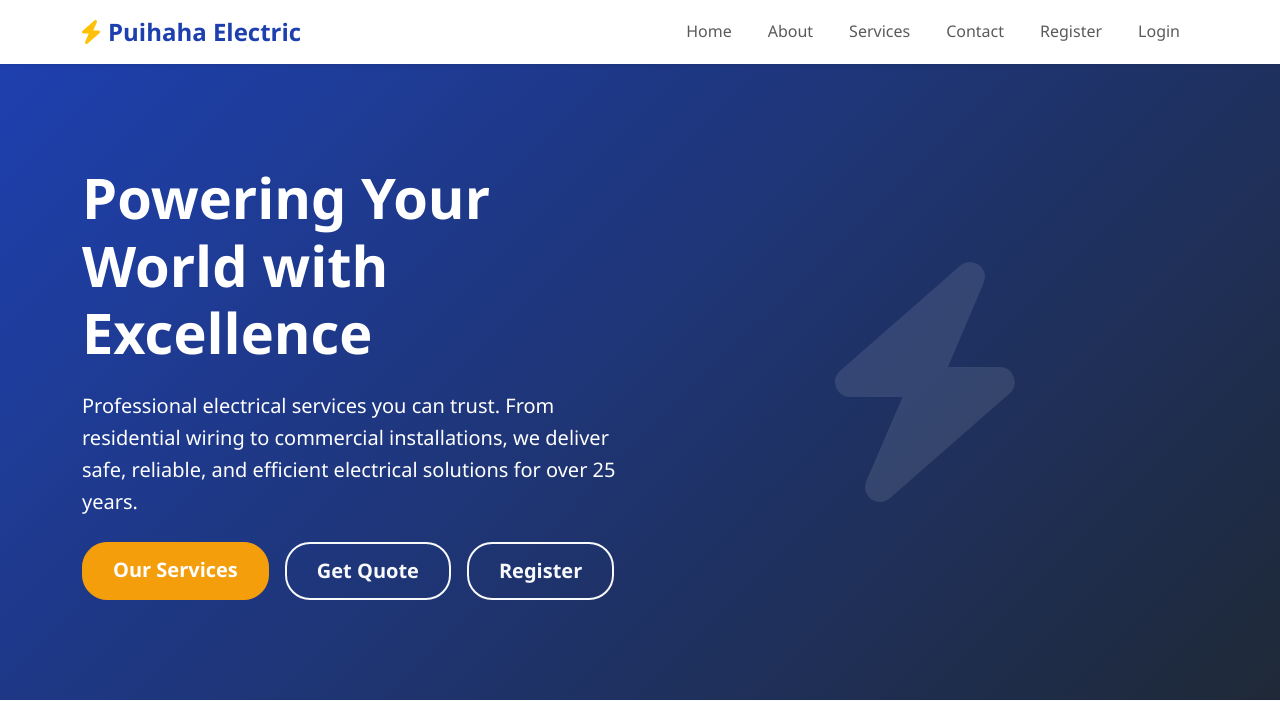
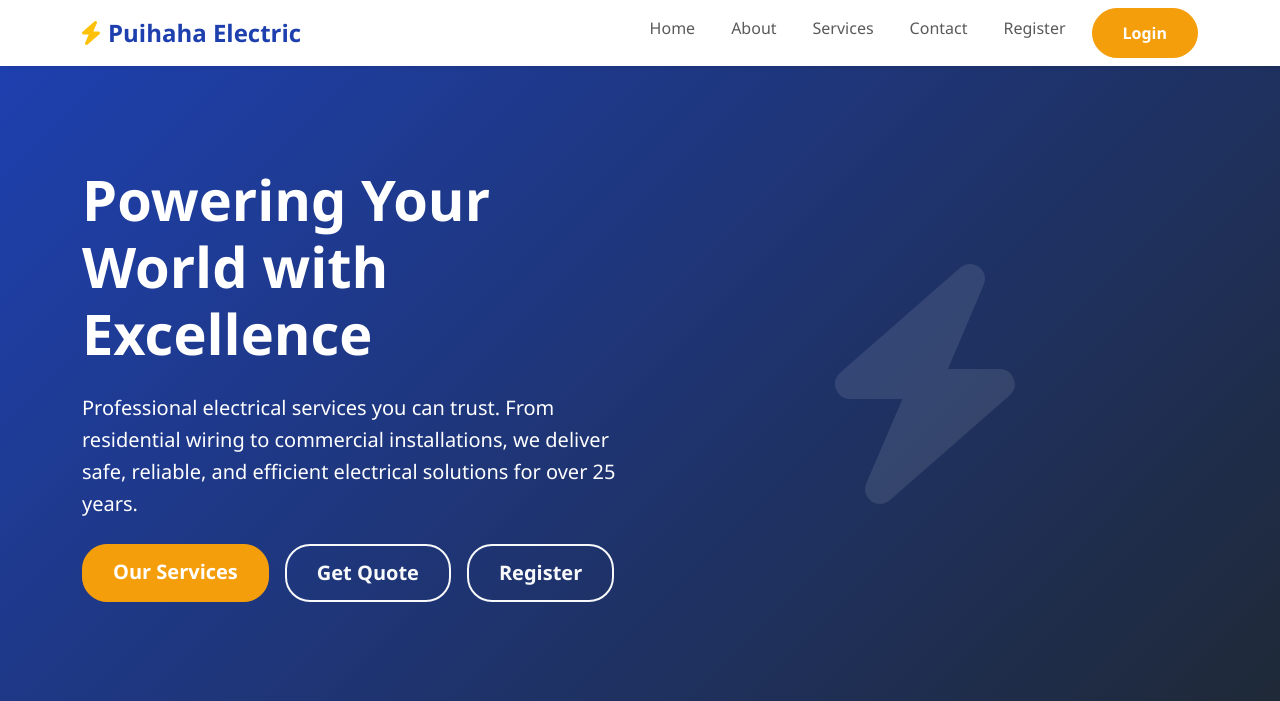
Before and after one commit to Harvey005-web/CodeIgniter4Project, a CodeIgniter 4 app: the page made by demoElectric/app/Views/home.php in a window 1280 px wide. Shown: the top 701 px of the page. Run offline with PHP 8.4 and a stand-in for CodeIgniter, Linux system fonts and the light colour scheme; the template is opened without the code that fills it: most values are stand-ins (such as "Sample title", 1, 10 or a date in 2020); some libraries are stand-ins or nearby versions.

Commit message:
Change login link to a primary button style

```diff
--- a/demoElectric/app/Views/layout.php
+++ b/demoElectric/app/Views/layout.php
@@ -192,7 +192,7 @@
             </li>
 
             <li class="nav-item">
-            <a class="nav-link <?= (isset($page) && $page == 'login') ? 'active' : '' ?>" href="<?=base_url('login') ?>">Login</a>
+            <a class="btn btn-primary ms-lg-2" href="<?= base_url('login') ?>">Login</a>
             </li>
         </ul>
     </div>
```
